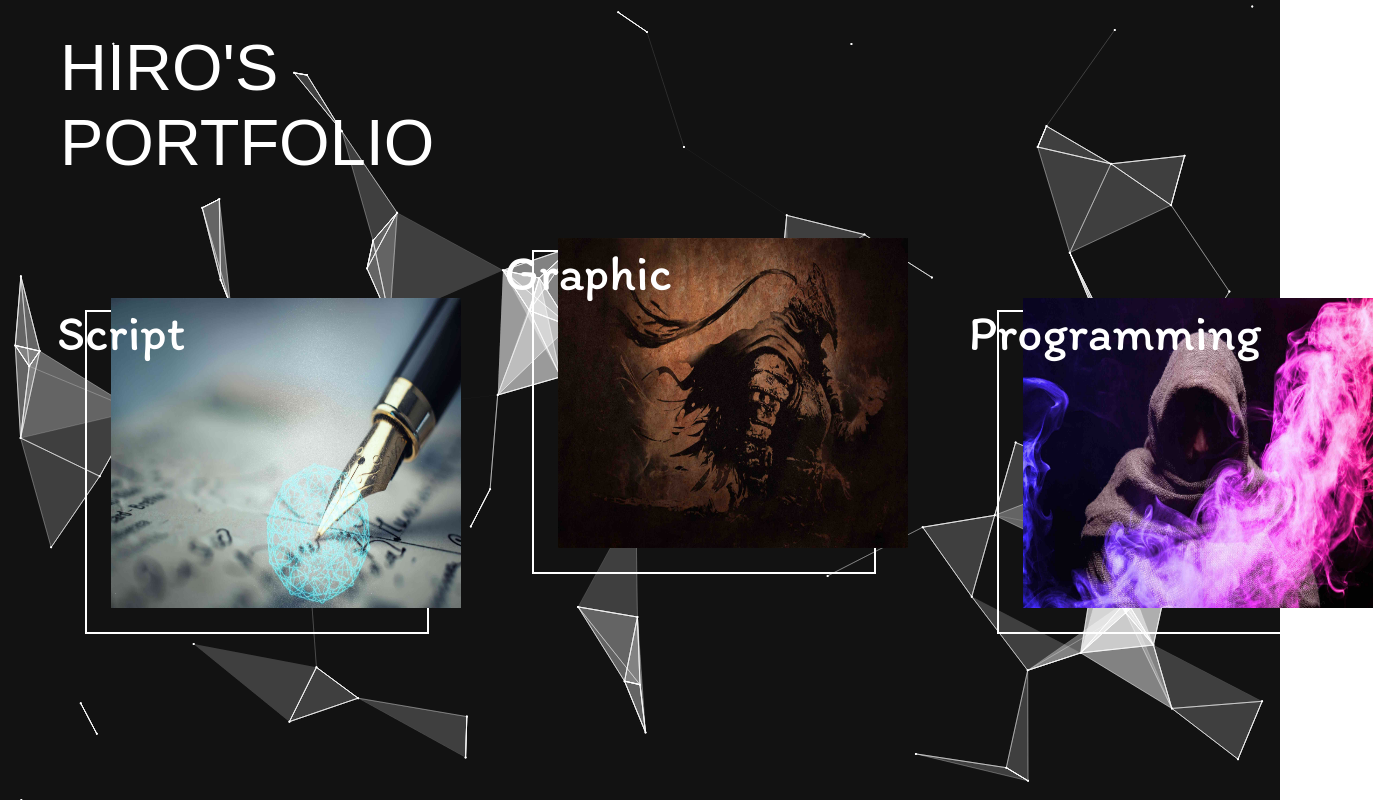
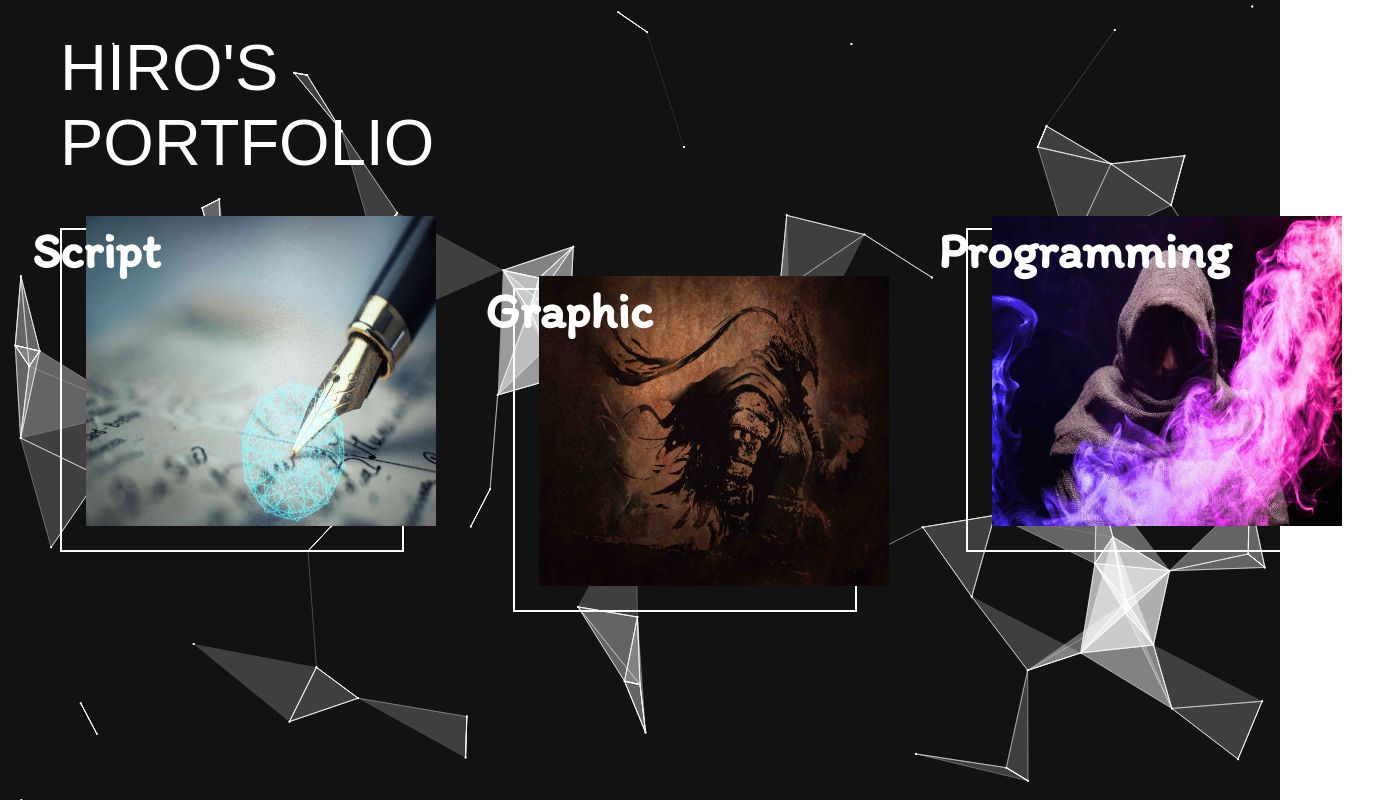
Before and after one commit to hiro881213/HirosPortfolio, a React (Create React App) app: page / in a window 1280 px wide. Shown: the whole page, 1373 px wide, since content can reach past the window. Built offline with nearby package versions, Linux system fonts and the light colour scheme; a web font is replaced by a local one.

Commit message:
Modify Home

```diff
--- a/src/components/Home/HomeMain.tsx
+++ b/src/components/Home/HomeMain.tsx
@@ -14,7 +14,7 @@ export const HomeMain = () => {
                     <HeaderArea />
                 </header>
 
-                <main>
+                <main style ={{width: "95vw"}}>
                     <Menu />
                 </main>
             </div>
--- a/src/components/Home/Menu.tsx
+++ b/src/components/Home/Menu.tsx
@@ -22,25 +22,25 @@ export const Menu: VFC = () => {
                     image = {scriptImageUrl}
                     marginContents = "0px"
                     mode = 'up'
-                    marginTop = "40px"
+                    marginTop = "-100px"
                     src = {`${baseURL}script`}
                     message = {labelMessage.ScriptMessage}
                     read = {labelMessage.ScriptRead}>Script</MenuItem>
 
                 <MenuItem
                     image = {graphicImageUrl}
-                    marginContents = "30%"
+                    marginContents = "0px"
                     mode = 'down'
-                    marginTop = "-20px"
+                    marginTop = "20px"
                     src = {baseURL}
                     message = {labelMessage.GraphicMessage}
                     read = {labelMessage.GraphicRead}>Graphic</MenuItem>
 
                 <MenuItem
                     image = {programImageUrl}
-                    marginContents = "65%"
+                    marginContents = "0px"
                     mode = 'up'
-                    marginTop = "40px"
+                    marginTop = "-100px"
                     src = {baseURL}
                     message = {labelMessage.programMessage}
                     read = {labelMessage.programRead}>Programming</MenuItem>
--- a/src/components/Home/scss/Menu.module.scss
+++ b/src/components/Home/scss/Menu.module.scss
@@ -2,13 +2,12 @@
 
 .contents {
     display: flex;
-    flex-wrap: wrap;
-    width: 95vw;
-    z-index: 2;
-    margin-top: 20%;
-    margin-left: 25px;
-    margin-right: 25px;
     min-width: 1250px;
+    width: 70vw;
+    height: 65vh;
+    justify-content: space-between;
+    align-items: center;
+    margin: auto;
 }
 
 .item {
@@ -27,6 +26,7 @@
         left: -30px;
         font-family: 'Itim', cursive;
         font-size: 50px;
+        font-weight: bold;
     }
 
     .oneSentence {
```
